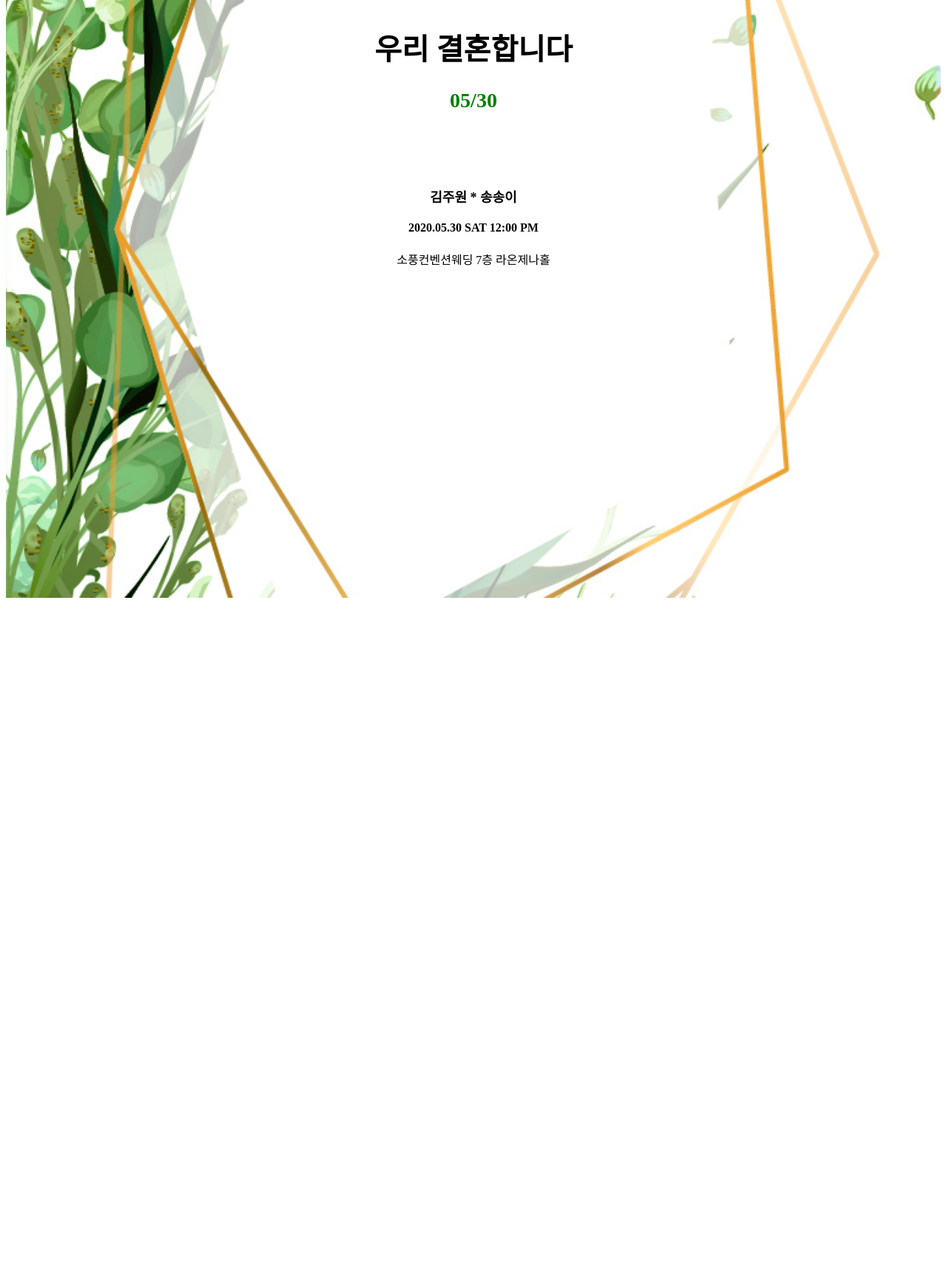
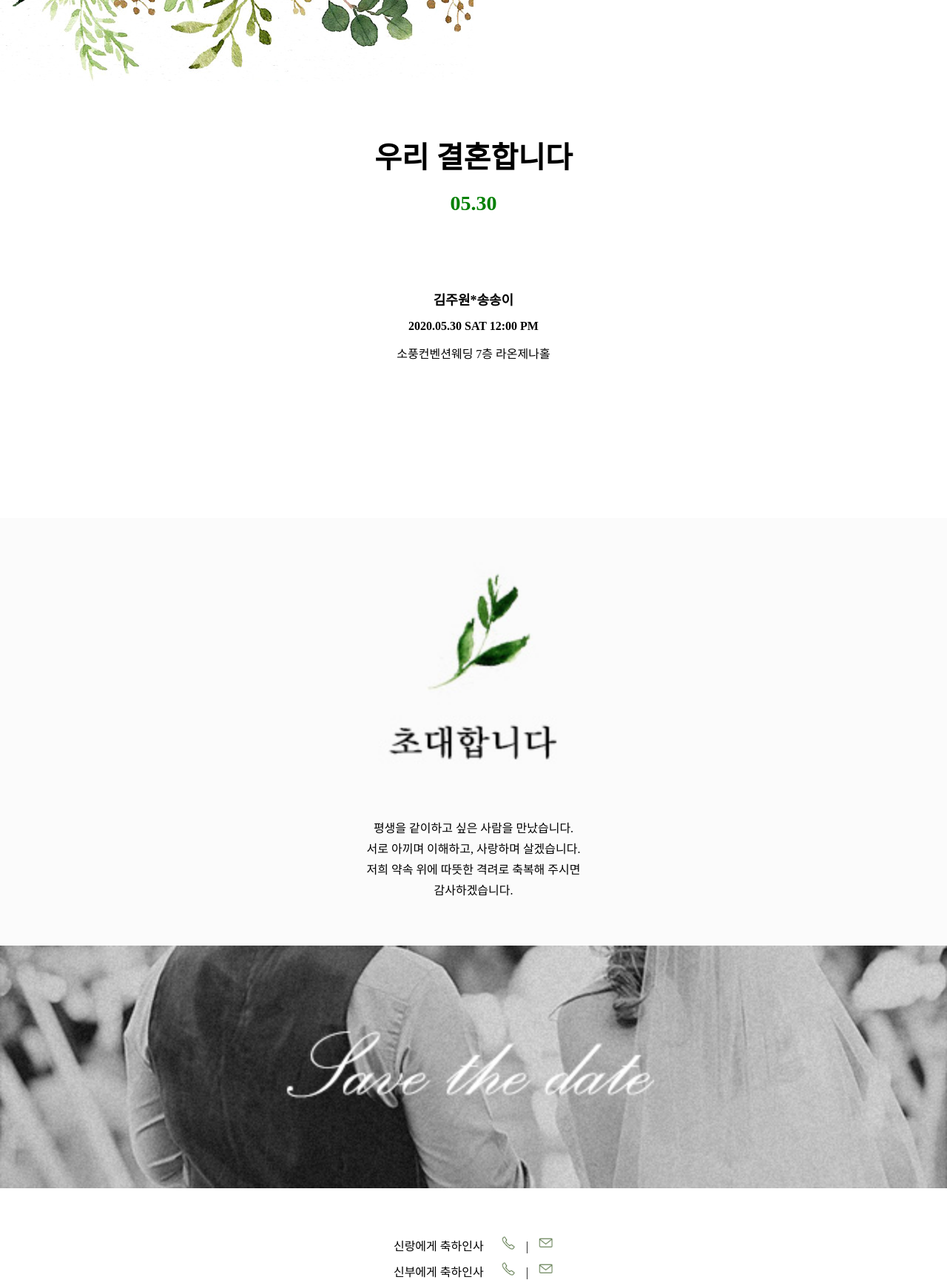
Before and after one commit to maluyoung/vom_fe11, a plain HTML site: page index.html in a window 1280 px wide. Shown: the part 100-1830 px from the top of the page at 74% size. Before the commit the page ends 916 px from the top, so only its background shows below. Drawn offline with Linux system fonts and the light colour scheme.

Commit message:
Add files via upload

```diff
--- a/index.html
+++ b/index.html
@@ -4,16 +4,51 @@
    <meta charset="UTF-8">
    <meta name="viewport" content="width=device-width, initial-scale=1.0">
    <title>Document</title>
+   <style>
+      * {margin:0; padding:0; box-sizing: border-box;}
+   </style>
 </head>
+
 <body>
-   <div style="background-color: yellow; width: 100%; height: 100vh;
-   padding-top: 100px; background-image: url(img/plant-03.jpg); background-size: cover; background-position: center center;">
-      <h1 style="text-align: center; font-size: 40px;">우리 결혼합니다</h1>
-      <h2 style="text-align: center; font-size: 28px; color: green;">05/30</h2>
-      <h3 style="text-align: center; font-size: 18px; margin-top: 100px;">김주원 * 송송이</h3>
-      <h4 style="text-align: center; font-size: 16px;">2020.05.30 SAT 12:00 PM</h4>
-      <p style="text-align: center; font-size: 16px;">소풍컨벤션웨딩 7층 라온제나홀</p>
+    <div style="width: 100%; height: 100vh;">
+      <img src="img/main_top_bg.jpg">
+      <h1 style="text-align: center; font-size: 40px; margin-top: 60px; font-family: serif; "
+      title="카드의 제목">우리 결혼합니다</h1>
+      <h2 style="text-align: center; font-size: 28px; color: green;
+      font-family: serif; margin-top: 20px;">05.30</h2>
+
+      <h3 style="text-align: center; font-size: 18px; margin-top: 100px; font-family: serif;">김주원*송송이</h3>
+      <h4 style="text-align: center; font-size: 16px; font-family: serif; margin-top: 15px;">2020.05.30 SAT 12:00 PM</h4>
+      <p style="text-align: center; font-size: 16px; font-family: serif; margin-top: 15px;">소풍컨벤션웨딩 7층 라온제나홀</p>
+   </div>
+   <div style="width: 100%; height: 100vh; background-color: rgb(251, 251, 251);
+   padding-top: 60px;">
+      <img src="img/title_img_1.jpg" style="width: 100%;">
+      <p style="font-family: serif; font-size: 16px; text-align: center; line-height: 28px; margin-top: 60px;">
+      평생을 같이하고 싶은 사람을 만났습니다.<br>
+      서로 아끼며 이해하고, 사랑하며 살겠습니다.<br>
+      저희 약속 위에 따뜻한 격려로 축복해 주시면<br>
+      감사하겠습니다.
+      </p>
+      <img src="img/img1.jpg" style="width: 100%; margin-top: 60px;">
+      <p style="font-size: 16px; font-family: serif; text-align: center; margin-top: 60px;
+      line-height: 20px;">
+         신랑에게 축하인사
+         <img src="img/call25.png" style="margin-left: 20px; margin-right: 10px;
+         height: 20px;">
+         |
+         <img src="img/sms25.png" style="margin-left: 10px; height: 20px;">
+      </p>
+      <p style="font-size: 16px; font-family: serif; text-align: center; margin-top: 10px;
+      line-height: 20px;">
+         신부에게 축하인사
+         <img src="img/call25.png" style="margin-left: 20px; margin-right: 10px;
+         height: 20px;">
+         |
+         <img src="img/sms25.png" style="margin-left: 10px; height: 20px;">
+      </p>
    </div>
 
 </body>
+
 </html>
```
